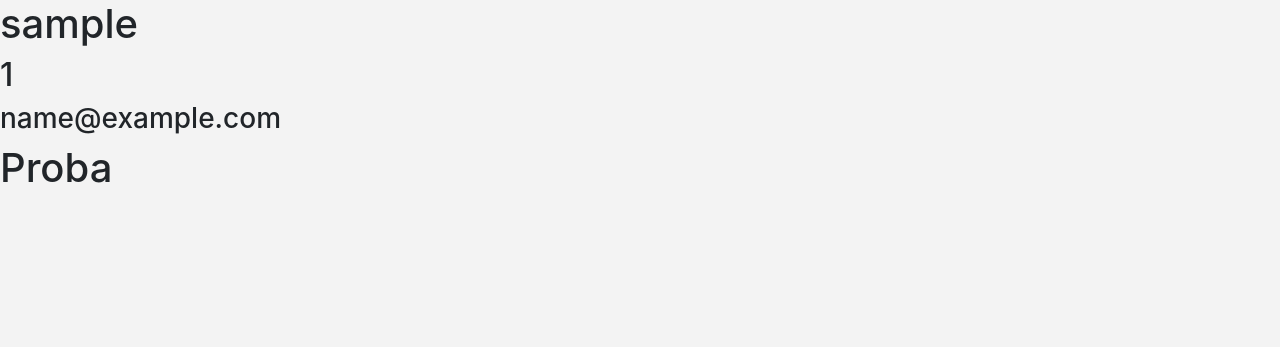
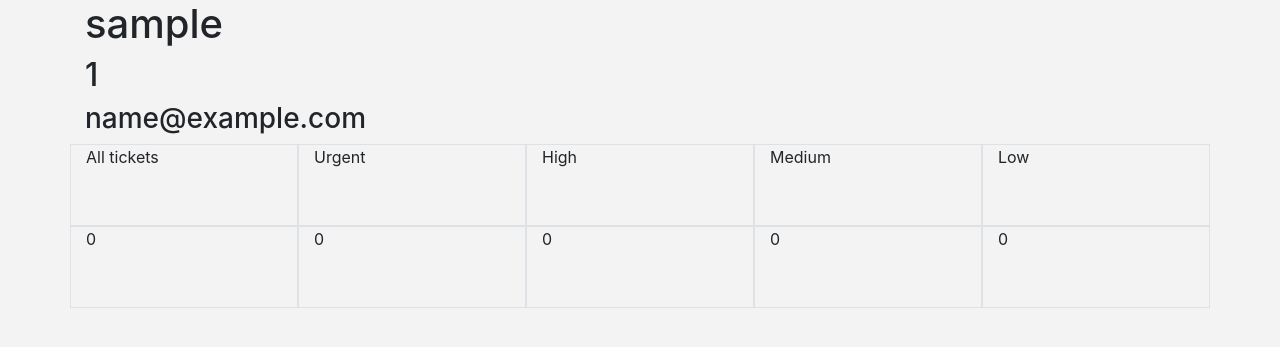
Before and after one commit to lucho03/Thesis-work, a Django app: page /dashboard in a window 1280 px wide. Shown: the part 72-419 px from the top of the page. Run offline with Django 3.2, Linux system fonts and the light colour scheme; the visitor is signed in with stand-in values (Sample User, id 1); data that the repository does not hold is empty; some libraries are stand-ins or nearby versions.

Commit message:
Printing info/number of tickets on base of their priority

```diff
--- a/Mysite/main/templates/dashboard.html
+++ b/Mysite/main/templates/dashboard.html
@@ -5,14 +5,49 @@
 {% endblock title %}
 
 {% block content %}
-<div>
+<div class="container">
     {% if user.is_authenticated %}
         <h1>{{user.username}}</h1>
         <h2>{{user.id}}</h2>
         <h3>{{user.email}}</h3>
+        <div class="row">
+            <div class="col border">
+                <p>All tickets</p><br>
+                <p></p>
+            </div>
+            <div class="col border">
+                <p>Urgent</p><br>
+            </div>
+            <div class="col border">
+                <p>High</p><br>
+            </div>
+            <div class="col border">
+                <p>Medium</p><br>
+            </div>
+            <div class="col border">
+                <p>Low</p><br>
+            </div>
+        </div>
+        <div class="row">
+            <div class="col border">
+                <p>{{info.0}}</p><br>
+                <p></p>
+            </div>
+            <div class="col border">
+                <p>{{info.1}}</p><br>
+            </div>
+            <div class="col border">
+                <p>{{info.2}}</p><br>
+            </div>
+            <div class="col border">
+                <p>{{info.3}}</p><br>
+            </div>
+            <div class="col border">
+                <p>{{info.4}}</p><br>
+            </div>
+        </div>
     {% else %}
         <h3>There aren't users</h3>
     {% endif %}
-    <h1>Proba</h1>
 </div>
 {% endblock content %}
```
